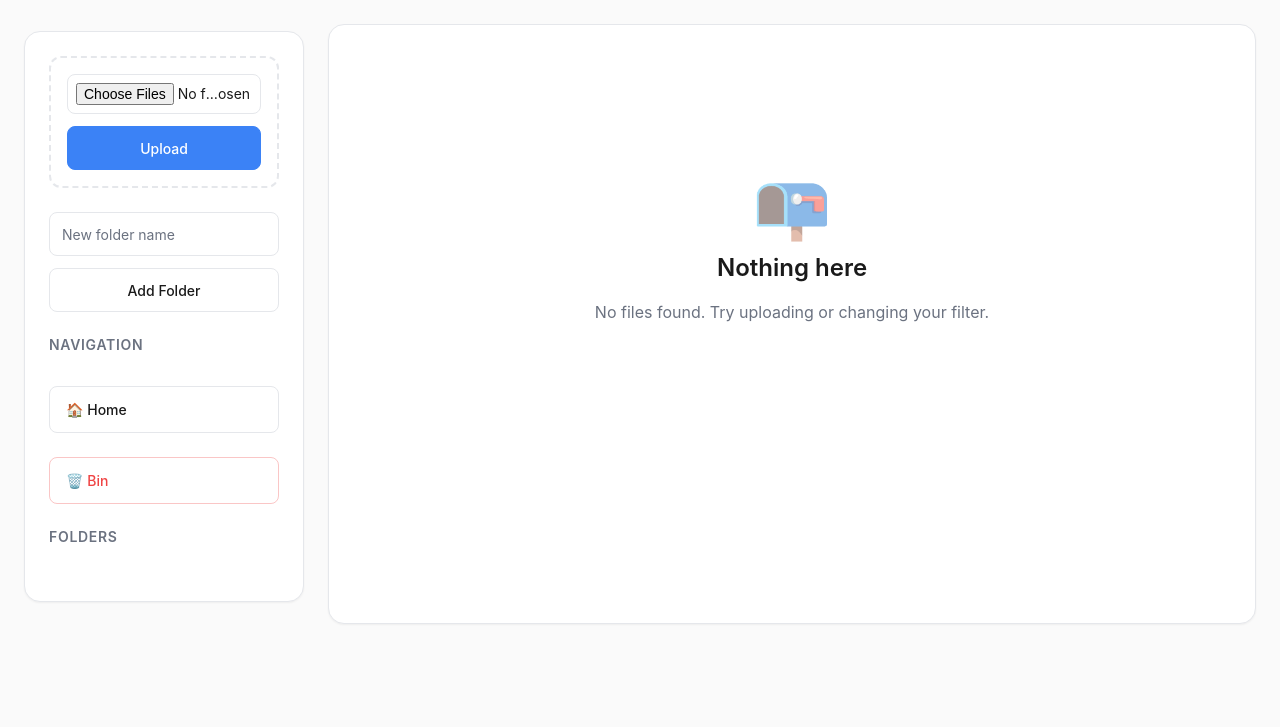
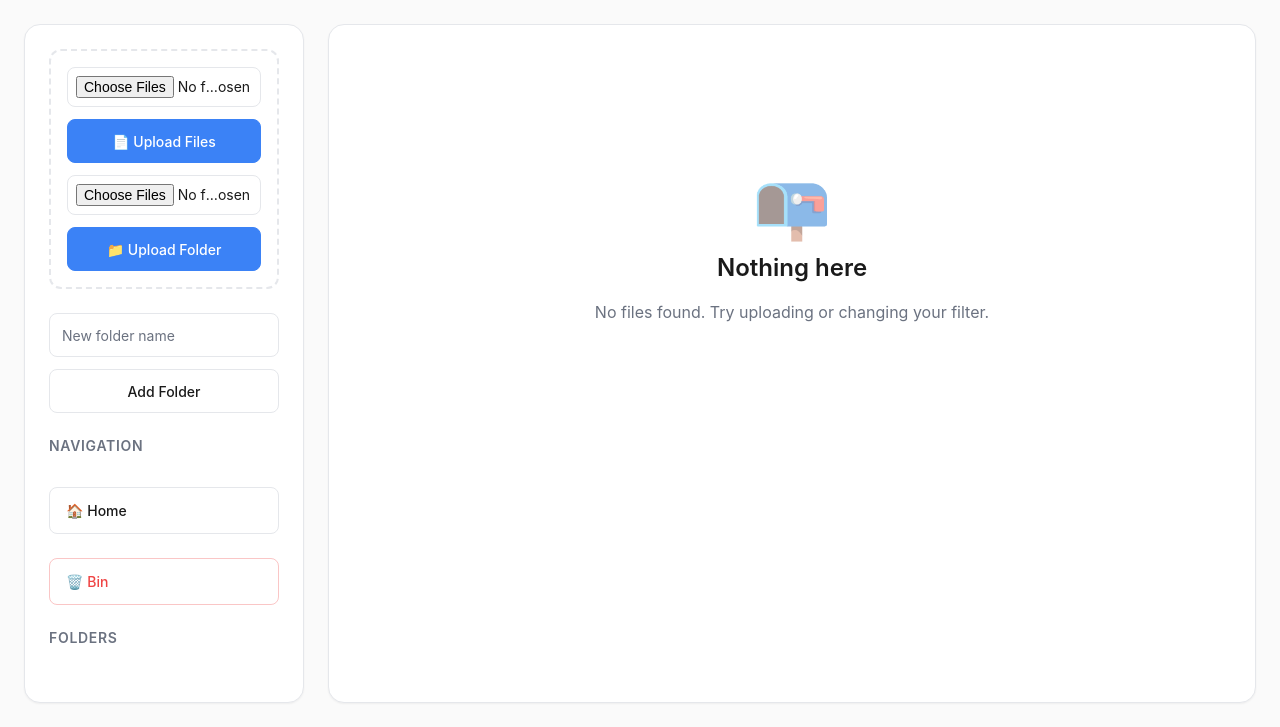
Before and after one commit to moghit-eou/Cloud_app, a Flask app: template templates/home.html in a window 1280 px wide. Shown: the part 73-800 px from the top of the page. Run offline with Flask 3, Linux system fonts and the light colour scheme; the template is opened without the code that fills it, so the values that code supplies are empty.

Commit message:
__adding FOLDER'S UPLOAD

```diff
--- a/app.py
+++ b/app.py
@@ -427,7 +427,6 @@ def delete_permanently(file_id):
     service = get_service()
 
     try:
-        # Permanently delete the item
         service.files().delete(fileId=file_id).execute()
         flash('Item permanently deleted', 'success')
     except Exception as e:
@@ -470,7 +469,93 @@ def empty_bin():
         flash('Error emptying bin', 'error')
 
     return redirect(url_for('bin_page'))
-#___________TEST___________
+
+# Add this new route to your app.py file
+
+@app.route('/upload_folder', methods=['POST'])
+def upload_folder():
+    if 'credentials' not in session:
+        return redirect(url_for('index'))
+
+    service = get_service()
+    folder_id = request.args.get('folder_id')
+    uploaded_files = request.files.getlist('files[]')
+
+    if not uploaded_files:
+        return redirect(url_for('home_page'))
+
+    # Dictionary to cache created folders {relative_path: folder_id}
+    folder_cache = {}
+
+    for uploaded_file in uploaded_files:
+        # Get the relative path (browser provides this for folder uploads)
+        relative_path = uploaded_file.filename
+
+        # Extract the directory path from the relative path
+        path_parts = relative_path.split('/')
+        file_name = path_parts[-1]
+        folder_path_parts = path_parts[:-1]
+
+        # Navigate/create the folder structure
+        current_parent = folder_id if folder_id else 'root'
+
+        for i, folder_name in enumerate(folder_path_parts):
+            # Build the path up to this point
+            partial_path = '/'.join(folder_path_parts[:i+1])
+
+            # Check if we've already created this folder
+            if partial_path in folder_cache:
+                current_parent = folder_cache[partial_path]
+            else:
+                # Search for existing folder
+                query = f"name='{folder_name}' and '{current_parent}' in parents and mimeType='application/vnd.google-apps.folder' and trashed=false"
+                results = service.files().list(
+                    q=query,
+                    spaces='drive',
+                    fields='files(id, name)',
+                    pageSize=1
+                ).execute()
+
+                existing_folders = results.get('files', [])
+
+                if existing_folders:
+                    # Folder exists, use it
+                    current_parent = existing_folders[0]['id']
+                else:
+                    # Create new folder
+                    folder_metadata = {
+                        'name': folder_name,
+                        'mimeType': 'application/vnd.google-apps.folder',
+                        'parents': [current_parent]
+                    }
+                    created_folder = service.files().create(
+                        body=folder_metadata,
+                        fields='id'
+                    ).execute()
+                    current_parent = created_folder['id']
+
+                # Cache the folder ID
+                folder_cache[partial_path] = current_parent
+
+        # Upload the file to the final parent folder
+        file_metadata = {'name': file_name, 'parents': [current_parent]}
+
+        file_stream = BytesIO(uploaded_file.read())
+        file_stream.seek(0)
+
+        media = MediaIoBaseUpload(
+            file_stream,
+            mimetype=uploaded_file.content_type or 'application/octet-stream',
+            resumable=True
+        )
+
+        service.files().create(
+            body=file_metadata,
+            media_body=media,
+            fields='id'
+        ).execute()
+
+    return redirect(url_for('home_page', folder_id=folder_id))
 
 @app.route('/test')
 def test_page():
--- a/static/css/main_content.css
+++ b/static/css/main_content.css
@@ -10,7 +10,6 @@
     min-height: 600px;
 }
 
-/* Files Grid */
 .files-grid {
     list-style: none;
     display: grid;
@@ -20,7 +19,6 @@
     padding: 0;
 }
 
-/* File Card */
 .file-card {
     display: flex;
     flex-direction: column;
@@ -45,7 +43,6 @@
     outline-offset: 2px;
 }
 
-/* File Icon */
 .file-icon {
     display: flex;
     align-items: center;
--- a/static/css/sidebar.css
+++ b/static/css/sidebar.css
@@ -31,13 +31,15 @@
     background-color: rgba(59, 130, 246, 0.05);
 }
 
-#uploadForm {
+#uploadForm,
+#uploadFolderForm {
     display: flex;
     flex-direction: column;
     gap: var(--space-3);
 }
 
-#uploadForm input[type="file"] {
+#uploadForm input[type="file"],
+#uploadFolderForm input[type="file"] {
     font-size: var(--text-sm);
     padding: var(--space-2);
     border: 1px solid var(--border);
@@ -47,16 +49,19 @@
     transition: all var(--transition-base);
 }
 
-#uploadForm input[type="file"]:hover {
+#uploadForm input[type="file"]:hover,
+#uploadFolderForm input[type="file"]:hover {
     border-color: var(--accent);
 }
 
-#uploadForm input[type="file"]:focus-visible {
+#uploadForm input[type="file"]:focus-visible,
+#uploadFolderForm input[type="file"]:focus-visible {
     outline: none;
     box-shadow: var(--shadow-focus);
 }
 
-#uploadForm button {
+#uploadForm button,
+#uploadFolderForm button {
     padding: var(--space-2) var(--space-4);
     font-size: var(--text-sm);
     font-weight: 500;
--- a/templates/components/sidebar.html
+++ b/templates/components/sidebar.html
@@ -2,10 +2,18 @@
     <div class="upload-container">
         <div id="uploadError" class="upload-error"></div>
 
+        <!-- File Upload Form -->
         <form id="uploadForm" action="{{ url_for('upload') }}?folder_id={{ current_folder }}" method="post"
             enctype="multipart/form-data">
             <input type="file" id="uploaded_file" name="uploaded_file" multiple>
-            <button type="submit">Upload</button>
+            <button type="submit">📄 Upload Files</button>
+        </form>
+
+        <!-- Folder Upload Form -->
+        <form id="uploadFolderForm" action="{{ url_for('upload_folder') }}?folder_id={{ current_folder }}" method="post"
+            enctype="multipart/form-data">
+            <input type="file" id="folder_input" name="files[]" webkitdirectory directory multiple>
+            <button type="submit">📁 Upload Folder</button>
         </form>
     </div>
 
--- a/templates/home.html
+++ b/templates/home.html
@@ -32,6 +32,8 @@
     <script src="{{url_for('static', filename = 'loader.js')}}"></script>
     <script src="{{ url_for('static', filename='live_search.js') }}"></script>
     <script src="{{ url_for('static', filename='upload_error.js')}}"></script>
+    <script src="{{ url_for('static', filename='upload_error.js')}}"></script>
+
 </body>
 
 </html>
```
Also changed, not shown: other parts of static/css/sidebar.css (+49 -3 lines), static/css/global.css (+1 -16 lines), static/folder_upload.js (added, +106 -0 lines), static/icons/Embase1301December12018.txt (added, +34 -0 lines), requirements.txt (line endings or trailing spaces), 1 other file.
